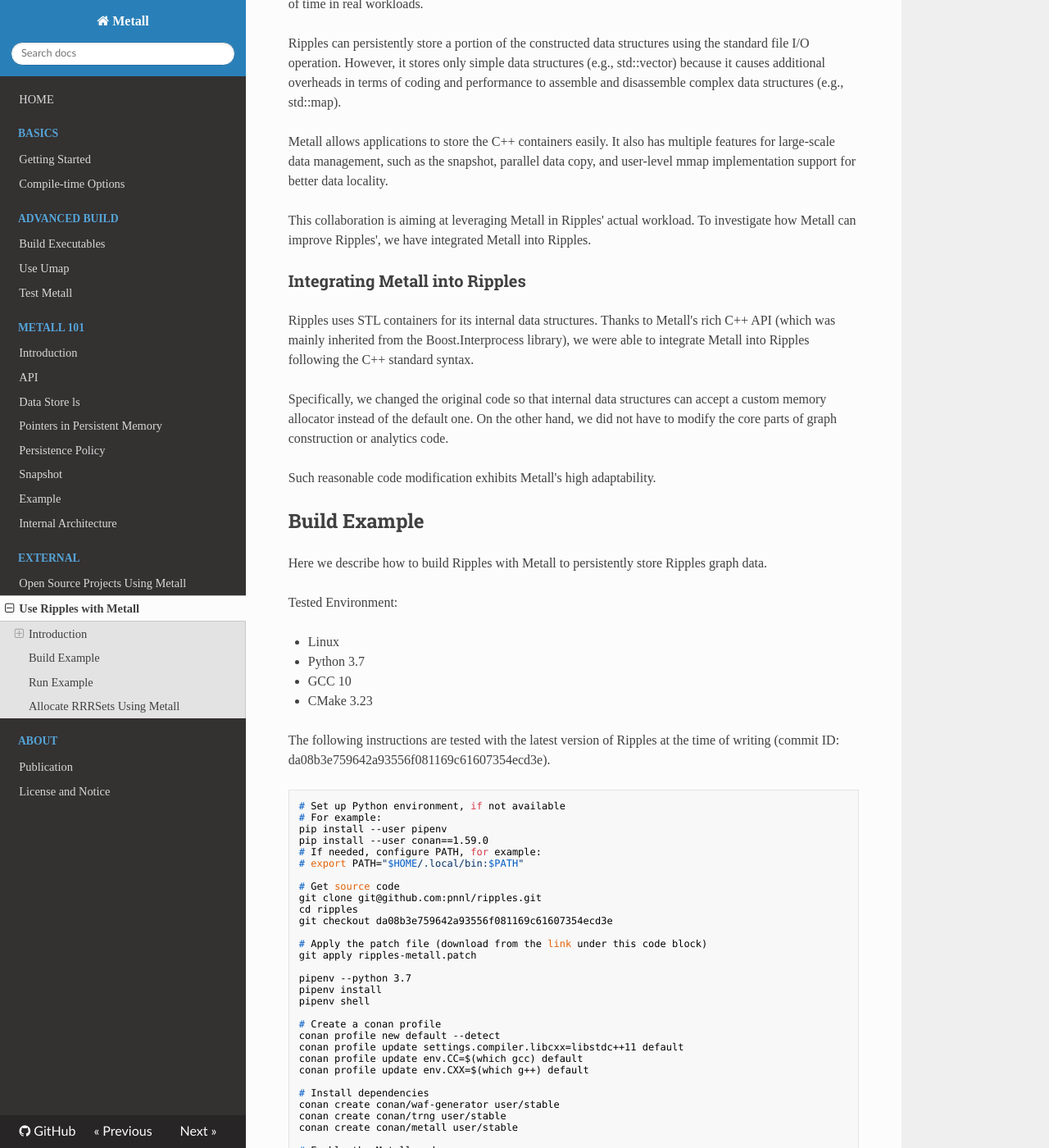
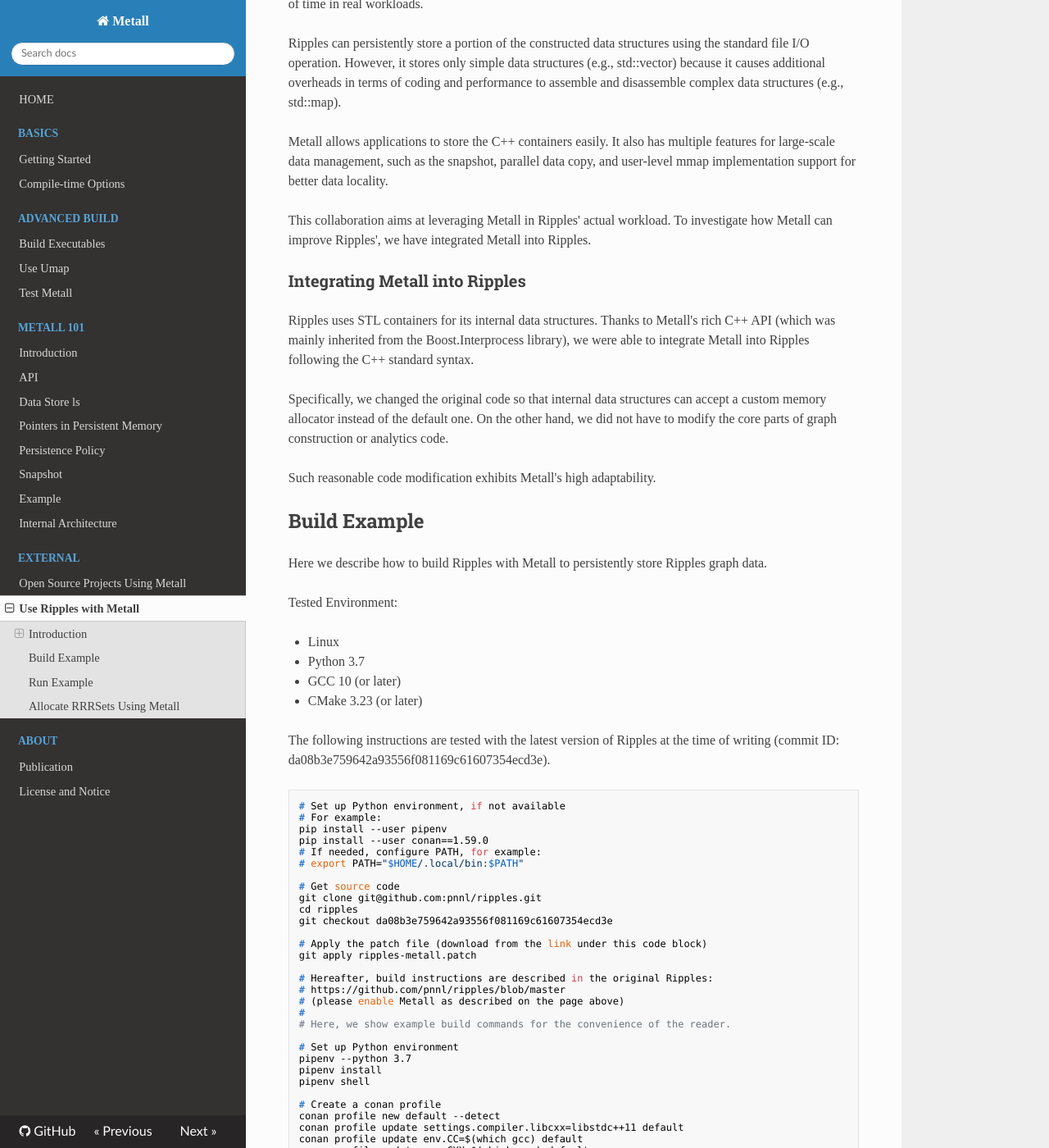
Before and after one commit to LLNL/metall, an MkDocs documentation site: the page built from docs/readthedocs/external/ripples.md, in a window 1280 px wide and 1400 px high, scrolled down 318 px. Shown: the whole window at 82% size. Built offline with MkDocs 1.6.1, drawn with Linux system fonts in a browser that asks for light colours; nearby versions of some CDN libraries.

Commit message:
Update Ripples' build instruction.

```diff
--- a/docs/readthedocs/external/ripples.md
+++ b/docs/readthedocs/external/ripples.md
@@ -11,7 +11,7 @@
 
 Metall allows applications to store the C++ containers easily. It also has multiple features for large-scale data management, such as the snapshot, parallel data copy, and user-level mmap implementation support for better data locality.
 
-This collaboration is aiming at leveraging Metall in Ripples' actual workload. To investigate how Metall can improve Ripples', we have integrated Metall into Ripples.
+This collaboration aims at leveraging Metall in Ripples' actual workload. To investigate how Metall can improve Ripples', we have integrated Metall into Ripples.
 
 ### Integrating Metall into Ripples
 
@@ -32,8 +32,8 @@
 
 - Linux
 - Python 3.7
-- GCC 10
-- CMake 3.23
+- GCC 10 (or later)
+- CMake 3.23 (or later)
 
 The following instructions are tested with the latest version of Ripples at the time of writing (commit ID: da08b3e759642a93556f081169c61607354ecd3e).
 
@@ -53,6 +53,13 @@
 # Apply the patch file (download from the link under this code block)
 git apply ripples-metall.patch
 
+# Hereafter, build instructions are described in the original Ripples:
+# https://github.com/pnnl/ripples/blob/master
+# (please enable Metall as described on the page above)
+#
+# Here, we show example build commands for the convenience of the reader.
+
+# Set up Python environment
 pipenv --python 3.7
 pipenv install
 pipenv shell
```
